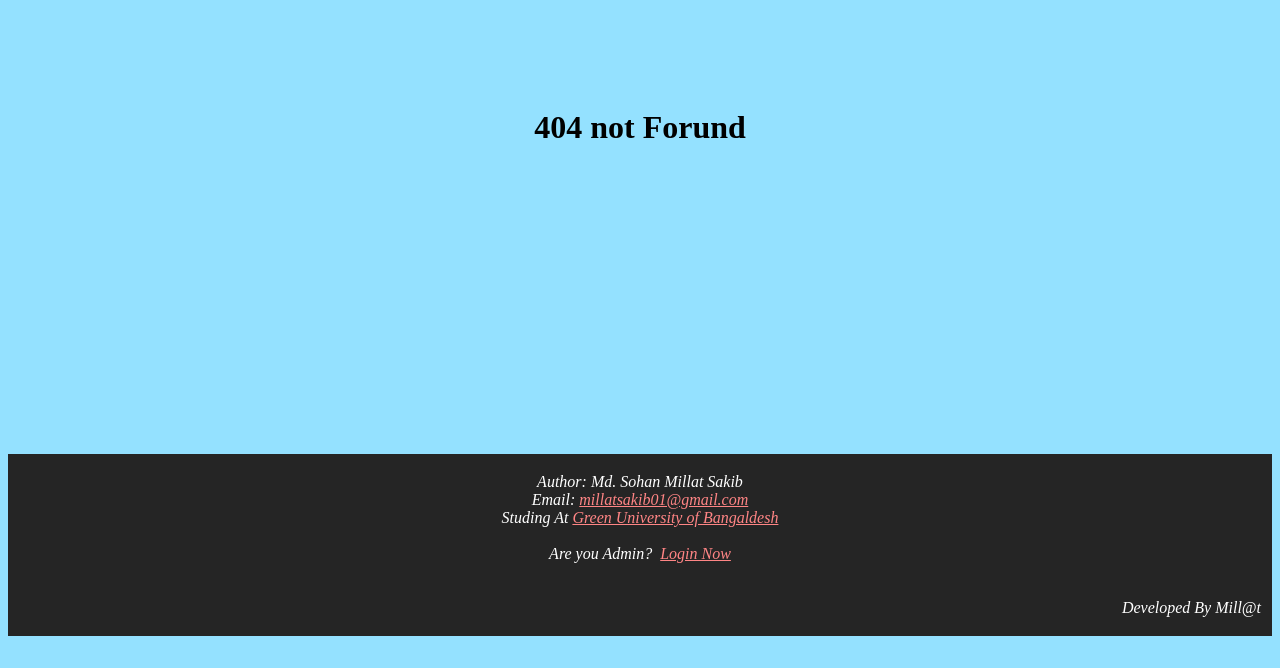
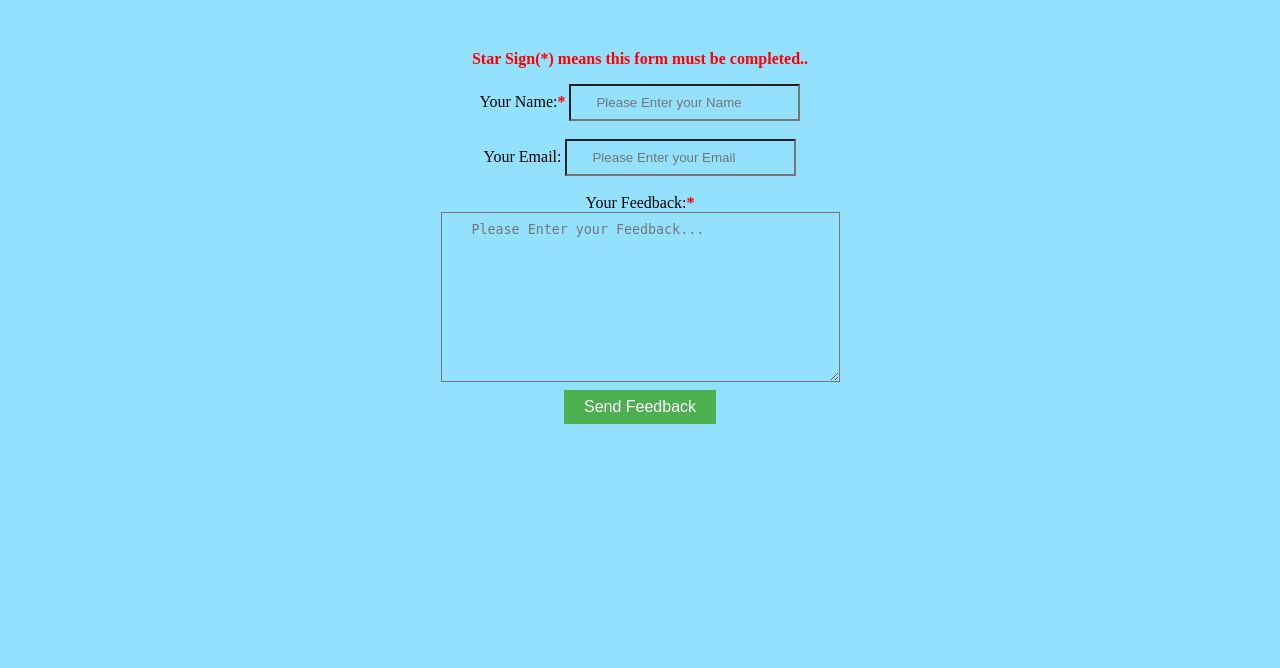
Before and after one commit to MillatSakib/dokan, a PHP site: page /feedback.html in a window 1280 px wide. Shown: the part 64-732 px from the top of the page. Before the commit the page ends 700 px from the top, so only its background shows below. Run offline with PHP 8.4, Linux system fonts and the light colour scheme.

Commit message:
Feedback added

```diff
--- a/feedback.html
+++ b/feedback.html
@@ -22,11 +22,18 @@
                   <li><a href="feedback.html">Feedback</a></li>
                 </ul>
               </nav>
-        </br>
-
-
-
-    </br></br></br><h1><center>404 not Forund</center></h1></br></br>
+        </br><div class="feedback">
+    <p class="red">Star Sign(*) means this form must be completed..</p>
+    <form action="https://formspree.io/f/mjvddowq" method="post">
+      <label for="Name">Your Name:<b class="red">*</b></label>
+      <input name="Name" id="name" tyepe="text" placeholder="Please Enter your Name" required><br><br>
+      <label for="Email">Your Email:</label>
+      <input name="Email" id="name" tyepe="text" placeholder="Please Enter your Email"><br><br>
+     <label for="Feedback">Your Feedback:<b class="red">*</b></label><br>
+      <textarea name="Feedback" id="Feedback" type="text" placeholder="Please Enter your Feedback..." cols="40" rows="10" required></textarea>
+      <br><button type ="submit" class="button1">Send Feedback</button>
+    </form>
+  </div>
     <footer>
       <p><address>Author: Md. Sohan Millat Sakib</br>
           Email:&nbsp;<a href="mailto:millatsakib01@gmail.com" class="foota">millatsakib01@gmail.com</a></br>
--- a/style.css
+++ b/style.css
@@ -1,3 +1,8 @@
+
+.feedback{
+  text-align: center;
+}
+
 .personal{
   text-align: center;
 }
@@ -24,6 +29,22 @@
     outline: 0;
     padding: 9px 25px;
 }
+
+.red{
+  color:red;
+  font-weight: bold;
+
+}
+
+textarea{
+  width: auto;
+  background: transparent;
+  border: 1;
+  outline: 0;
+  padding: 9px 30px;
+}
+
+
 .button1 {
      background-color : #4CAF50 ;
      border: none;
```
